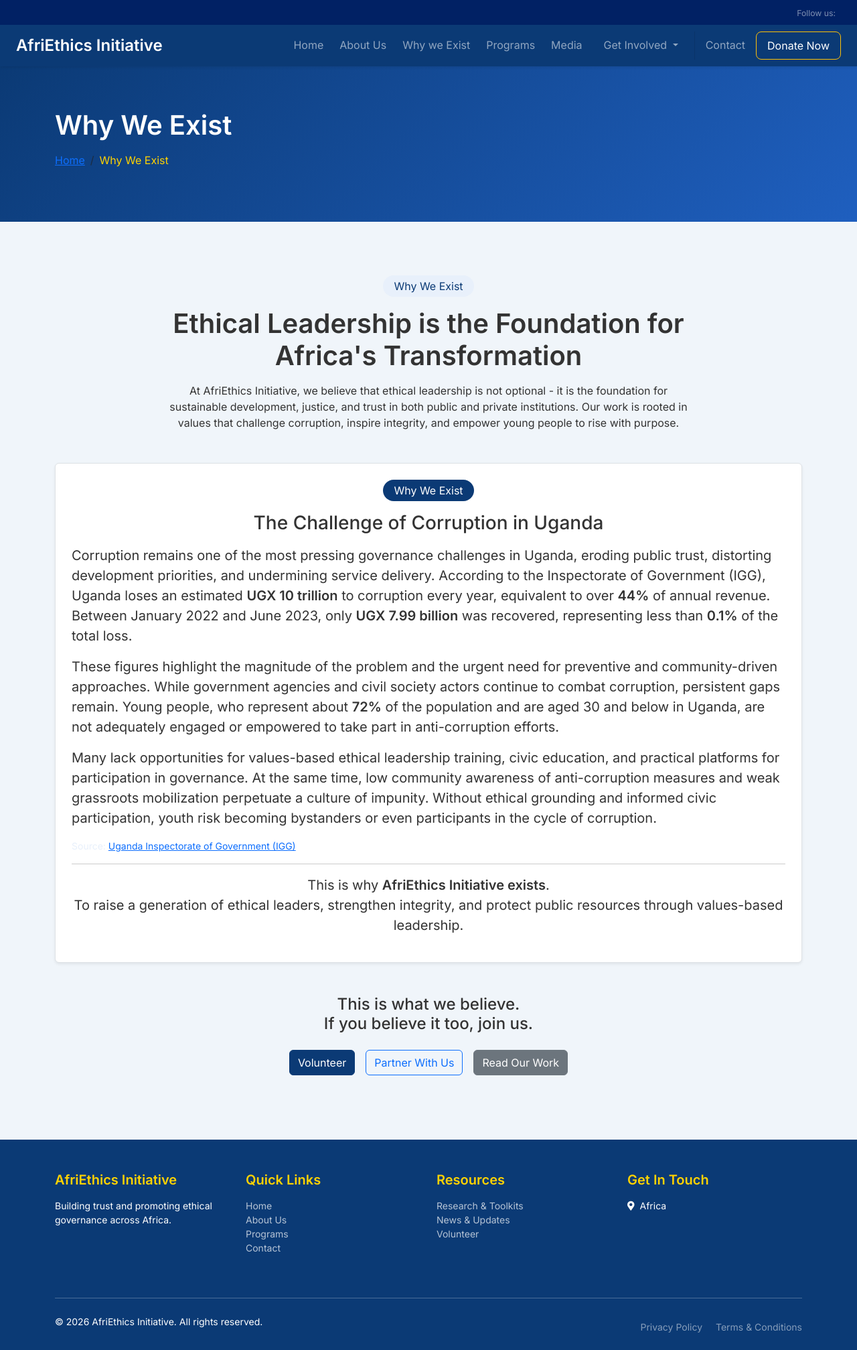
After one commit to john-tech-sys/afriethics, a Django app: page /why_we_exist/ in a window 1280 px wide. The commit adds this page. Shown: the whole page at 67% size. Run offline with Django 5.2, Linux system fonts and the light colour scheme; data that the repository does not hold is empty; parts of the project's set-up code (start-up, migrations or seed data) failed here and were passed over; some libraries are stand-ins or nearby versions.

Commit message:
rectify donate and why we exist

```diff
--- a/core/urls.py
+++ b/core/urls.py
@@ -5,6 +5,7 @@
     HomeView,
     PageDetailView,
     AboutView,
+    WhyWeExistView,
     NewsResourcesView,
     AboutMissionVisionView,
     AboutFoundersView,
@@ -26,6 +27,7 @@
     path('health', health, name='health'),
     # Consolidated pages
     path("about/", AboutView.as_view(), name="about"),
+    path("why_we_exist/", WhyWeExistView.as_view(), name="why_we_exist"),
     path("news-resources/", NewsResourcesView.as_view(), name="news-resources"),
 
     # Legacy About Pages (redirect or deprecated)
--- a/core/views.py
+++ b/core/views.py
@@ -64,6 +64,10 @@
         return ctx
 
 
+class WhyWeExistView(TemplateView):
+    template_name = "core/problem.html"
+
+
 # Legacy views - kept for backward compatibility but could be deprecated
 class AboutMissionVisionView(TemplateView):
     template_name = "core/about_mission_vision.html"
--- /dev/null
+++ b/templates/core/problem.html
@@ -0,0 +1,86 @@
+{% extends "base.html" %}
+
+{% block title %}Why We Exist · {{ site_settings.name|default:"AfriEthics Initiative" }}{% endblock %}
+
+{% block content %}
+
+<!-- Page Header -->
+<div class="page-header">
+  <div class="container">
+    <h1>Why We Exist</h1>
+    <nav aria-label="breadcrumb" class="mt-3">
+      <ol class="breadcrumb">
+        <li class="breadcrumb-item"><a href="/">Home</a></li>
+        <li class="breadcrumb-item active" aria-current="page">Why We Exist</li>
+      </ol>
+    </nav>
+  </div>
+</div>
+
+<div class="container py-5">
+  <div class="text-center mx-auto mb-5" style="max-width: 800px;">
+    <div class="d-inline-block rounded-pill bg-secondary text-primary py-1 px-3 mb-3">Why We Exist</div>
+    <h2 class="section-title">Ethical Leadership is the Foundation for Africa's Transformation</h2>
+    <p>
+      At AfriEthics Initiative, we believe that ethical leadership is not optional - it is the foundation for sustainable development,
+      justice, and trust in both public and private institutions. Our work is rooted in values that challenge corruption, inspire
+      integrity, and empower young people to rise with purpose.
+    </p>
+  </div>
+
+  <div class="row g-4 text-center mb-5">
+    <div class="col-12">
+      <div class="p-4 border rounded bg-white h-100 shadow-sm">
+        <div class="d-inline-block rounded-pill bg-primary text-white py-1 px-3 mb-3">Why We Exist</div>
+        <h3 class="mb-3">The Challenge of Corruption in Uganda</h3>
+
+        <p class="fs-5 text-start">
+          Corruption remains one of the most pressing governance challenges in Uganda, eroding public trust, distorting development
+          priorities, and undermining service delivery. According to the Inspectorate of Government (IGG), Uganda loses an estimated
+          <strong>UGX 10 trillion</strong> to corruption every year, equivalent to over <strong>44%</strong> of annual revenue.
+          Between January 2022 and June 2023, only <strong>UGX 7.99 billion</strong> was recovered, representing less than
+          <strong>0.1%</strong> of the total loss.
+        </p>
+
+        <p class="fs-5 text-start">
+          These figures highlight the magnitude of the problem and the urgent need for preventive and community-driven approaches.
+          While government agencies and civil society actors continue to combat corruption, persistent gaps remain.
+          Young people, who represent about <strong>72%</strong> of the population and are aged 30 and below in Uganda,
+          are not adequately engaged or empowered to take part in anti-corruption efforts.
+        </p>
+
+        <p class="fs-5 text-start">
+          Many lack opportunities for values-based ethical leadership training, civic education, and practical platforms for
+          participation in governance. At the same time, low community awareness of anti-corruption measures and weak grassroots
+          mobilization perpetuate a culture of impunity. Without ethical grounding and informed civic participation, youth risk
+          becoming bystanders or even participants in the cycle of corruption.
+        </p>
+
+        <p class="small text-secondary text-start">
+          Source:
+          <a href="https://parliamentwatch.ug/news-amp-updates/igg-recovers-ugx7-9bn-out-of-the-ugx10trn-annual-loss-to-corruption/" target="_blank" rel="noopener">
+            Uganda Inspectorate of Government (IGG)
+          </a>
+        </p>
+
+        <hr>
+
+        <p class="fs-5 mt-3 text-center">
+          This is why <strong>AfriEthics Initiative exists</strong>.<br>
+          To raise a generation of ethical leaders, strengthen integrity, and protect public resources through values-based leadership.
+        </p>
+      </div>
+    </div>
+  </div>
+
+  <div class="text-center">
+    <h4 class="mb-4">This is what we believe.<br>If you believe it too, join us.</h4>
+    <div class="d-flex flex-wrap justify-content-center gap-3">
+      <a href="/volunteer/" class="btn btn-primary">Volunteer</a>
+      <a href="/partner/" class="btn btn-outline-primary">Partner With Us</a>
+      <a href="/programs/" class="btn btn-secondary">Read Our Work</a>
+    </div>
+  </div>
+</div>
+
+{% endblock %}
```
Also changed, not shown: templates/engagement/donate.html (+38 -108 lines).
